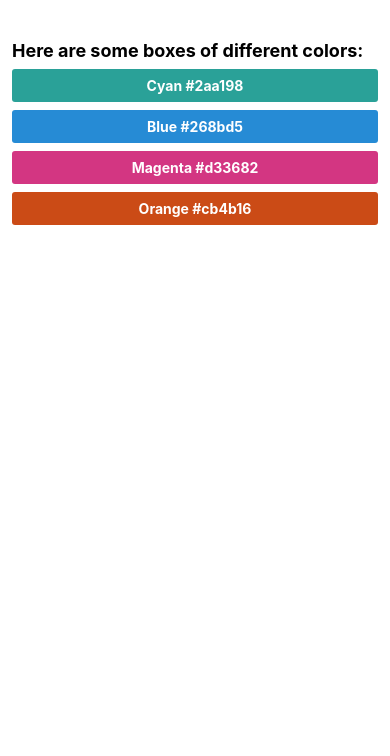
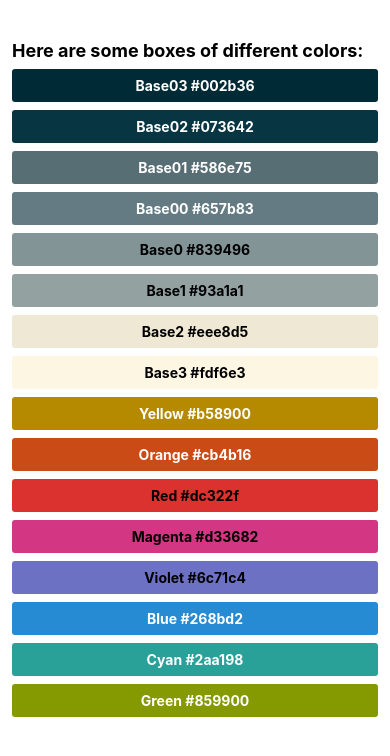
Before and after one commit to kamranayub/sample-react-native-workshop-expo-ts, a React Native app: screen / in a window 390 px wide. Shown: the top 756 px of the page. Built offline with nearby package versions, Linux system fonts and the light colour scheme.

Commit message:
render color list

```diff
--- a/App.tsx
+++ b/App.tsx
@@ -1,7 +1,26 @@
 import React from 'react';
-import { StyleSheet, Text, View, SafeAreaView } from 'react-native';
+import { StyleSheet, Text, View, SafeAreaView, FlatList } from 'react-native';
 import { spacing } from './tokens';
 import ColorBox from './components/ColorBox';
+
+const COLORS = [
+  { colorName: 'Base03', hexCode: '#002b36' },
+  { colorName: 'Base02', hexCode: '#073642' },
+  { colorName: 'Base01', hexCode: '#586e75' },
+  { colorName: 'Base00', hexCode: '#657b83' },
+  { colorName: 'Base0', hexCode: '#839496' },
+  { colorName: 'Base1', hexCode: '#93a1a1' },
+  { colorName: 'Base2', hexCode: '#eee8d5' },
+  { colorName: 'Base3', hexCode: '#fdf6e3' },
+  { colorName: 'Yellow', hexCode: '#b58900' },
+  { colorName: 'Orange', hexCode: '#cb4b16' },
+  { colorName: 'Red', hexCode: '#dc322f' },
+  { colorName: 'Magenta', hexCode: '#d33682' },
+  { colorName: 'Violet', hexCode: '#6c71c4' },
+  { colorName: 'Blue', hexCode: '#268bd2' },
+  { colorName: 'Cyan', hexCode: '#2aa198' },
+  { colorName: 'Green', hexCode: '#859900' },
+];
 
 const App = () => {
   return (
@@ -10,13 +29,10 @@ const App = () => {
         <Text style={styles.heading}>
           Here are some boxes of different colors:
         </Text>
-        <ColorBox hexCode={styles.cyan.backgroundColor} colorName="Cyan" />
-        <ColorBox hexCode={styles.blue.backgroundColor} colorName="Blue" />
-        <ColorBox
-          hexCode={styles.magenta.backgroundColor}
-          colorName="Magenta"
+        <FlatList
+          data={COLORS}
+          renderItem={color => <ColorBox {...color.item} />}
         />
-        <ColorBox hexCode={styles.orange.backgroundColor} colorName="Orange" />
       </View>
     </SafeAreaView>
   );
@@ -28,10 +44,6 @@ const styles = StyleSheet.create({
     marginBottom: spacing.x2,
     fontSize: 18,
   },
-  cyan: { backgroundColor: '#2aa198' },
-  blue: { backgroundColor: '#268bd5' },
-  magenta: { backgroundColor: '#d33682' },
-  orange: { backgroundColor: '#cb4b16' },
   safeArea: {
     flex: 1,
   },
--- /dev/null
+++ b/color.ts
@@ -0,0 +1,359 @@
+export class Color {
+  /**
+   * Red channel
+   */
+  public r: number;
+  /**
+   * Green channel
+   */
+  public g: number;
+  /**
+   * Blue channel
+   */
+  public b: number;
+  /**
+   * Alpha channel (between 0 and 1)
+   */
+  public a: number;
+
+  /**
+   * Hue
+   */
+  public h: number;
+  /**
+   * Saturation
+   */
+  public s: number;
+  /**
+   * Lightness
+   */
+  public l: number;
+
+  /**
+   * Creates a new instance of Color from an r, g, b, a
+   *
+   * @param r  The red component of color (0-255)
+   * @param g  The green component of color (0-255)
+   * @param b  The blue component of color (0-255)
+   * @param a  The alpha component of color (0-1.0)
+   */
+  constructor(r: number, g: number, b: number, a?: number) {
+    this.r = r;
+    this.g = g;
+    this.b = b;
+    this.a = a != null ? a : 1;
+  }
+
+  public lightness() {
+    return HSLColor.fromRGBA(this.r, this.g, this.b, this.a).l;
+  }
+
+  /**
+   * Creates a new instance of Color from an r, g, b, a
+   *
+   * @param r  The red component of color (0-255)
+   * @param g  The green component of color (0-255)
+   * @param b  The blue component of color (0-255)
+   * @param a  The alpha component of color (0-1.0)
+   */
+  public static fromRGB(r: number, g: number, b: number, a?: number): Color {
+    return new Color(r, g, b, a);
+  }
+
+  /**
+   * Creates a new instance of Color from a hex string
+   *
+   * @param hex  CSS color string of the form #ffffff, the alpha component is optional
+   */
+  public static fromHex(hex: string): Color {
+    const hexRegEx: RegExp = /^#?([0-9a-f]{2})([0-9a-f]{2})([0-9a-f]{2})([0-9a-f]{2})?$/i;
+    let match = null;
+    if ((match = hex.match(hexRegEx))) {
+      const r = parseInt(match[1], 16);
+      const g = parseInt(match[2], 16);
+      const b = parseInt(match[3], 16);
+      let a = 1;
+      if (match[4]) {
+        a = parseInt(match[4], 16) / 255;
+      }
+      return new Color(r, g, b, a);
+    } else {
+      throw new Error('Invalid hex string: ' + hex);
+    }
+  }
+
+  /**
+   * Creates a new instance of Color from hsla values
+   *
+   * @param h  Hue is represented [0-1]
+   * @param s  Saturation is represented [0-1]
+   * @param l  Luminance is represented [0-1]
+   * @param a  Alpha is represented [0-1]
+   */
+  public static fromHSL(
+    h: number,
+    s: number,
+    l: number,
+    a: number = 1.0,
+  ): Color {
+    const temp = new HSLColor(h, s, l, a);
+    return temp.toRGBA();
+  }
+
+  /**
+   * Lightens the current color by a specified amount
+   *
+   * @param factor  The amount to lighten by [0-1]
+   */
+  public lighten(factor: number = 0.1): Color {
+    const temp = HSLColor.fromRGBA(this.r, this.g, this.b, this.a);
+    temp.l += (1 - temp.l) * factor;
+    return temp.toRGBA();
+  }
+
+  /**
+   * Darkens the current color by a specified amount
+   *
+   * @param factor  The amount to darken by [0-1]
+   */
+  public darken(factor: number = 0.1): Color {
+    const temp = HSLColor.fromRGBA(this.r, this.g, this.b, this.a);
+    temp.l -= temp.l * factor;
+    return temp.toRGBA();
+  }
+
+  /**
+   * Saturates the current color by a specified amount
+   *
+   * @param factor  The amount to saturate by [0-1]
+   */
+  public saturate(factor: number = 0.1): Color {
+    const temp = HSLColor.fromRGBA(this.r, this.g, this.b, this.a);
+    temp.s += temp.s * factor;
+    return temp.toRGBA();
+  }
+
+  /**
+   * Desaturates the current color by a specified amount
+   *
+   * @param factor  The amount to desaturate by [0-1]
+   */
+  public desaturate(factor: number = 0.1): Color {
+    const temp = HSLColor.fromRGBA(this.r, this.g, this.b, this.a);
+    temp.s -= temp.s * factor;
+    return temp.toRGBA();
+  }
+
+  /**
+   * Multiplies a color by another, results in a darker color
+   *
+   * @param color  The other color
+   */
+  public multiply(color: Color): Color {
+    const newR = (((color.r / 255) * this.r) / 255) * 255;
+    const newG = (((color.g / 255) * this.g) / 255) * 255;
+    const newB = (((color.b / 255) * this.b) / 255) * 255;
+    const newA = color.a * this.a;
+    return new Color(newR, newG, newB, newA);
+  }
+
+  /**
+   * Screens a color by another, results in a lighter color
+   *
+   * @param color  The other color
+   */
+  public screen(color: Color): Color {
+    const color1 = color.invert();
+    const color2 = color.invert();
+    return color1.multiply(color2).invert();
+  }
+
+  /**
+   * Inverts the current color
+   */
+  public invert(): Color {
+    return new Color(255 - this.r, 255 - this.g, 255 - this.b, 1.0 - this.a);
+  }
+
+  /**
+   * Averages the current color with another
+   *
+   * @param color  The other color
+   */
+  public average(color: Color): Color {
+    const newR = (color.r + this.r) / 2;
+    const newG = (color.g + this.g) / 2;
+    const newB = (color.b + this.b) / 2;
+    const newA = (color.a + this.a) / 2;
+    return new Color(newR, newG, newB, newA);
+  }
+
+  /**
+   * Returns a CSS string representation of a color.
+   *
+   * @param format Color representation, accepts: rgb, hsl, or hex
+   */
+  public toString(format: 'rgb' | 'hsl' | 'hex' = 'rgb') {
+    switch (format) {
+      case 'rgb':
+        return this.toRGBA();
+      case 'hsl':
+        return this.toHSLA();
+      case 'hex':
+        return this.toHex();
+      default:
+        throw new Error('Invalid Color format');
+    }
+  }
+
+  /**
+   * Returns Hex Value of a color component
+   * @param c color component
+   * @see https://stackoverflow.com/questions/5623838/rgb-to-hex-and-hex-to-rgb
+   */
+  private _componentToHex(c: number) {
+    const hex = c.toString(16);
+    return hex.length === 1 ? '0' + hex : hex;
+  }
+
+  /**
+   * Return Hex representation of a color.
+   */
+  public toHex() {
+    return (
+      '#' +
+      this._componentToHex(this.r) +
+      this._componentToHex(this.g) +
+      this._componentToHex(this.b)
+    );
+  }
+
+  /**
+   * Return RGBA representation of a color.
+   */
+  public toRGBA() {
+    const result =
+      String(this.r.toFixed(0)) +
+      ', ' +
+      String(this.g.toFixed(0)) +
+      ', ' +
+      String(this.b.toFixed(0));
+    if (this.a !== undefined || this.a !== null) {
+      return 'rgba(' + result + ', ' + String(this.a) + ')';
+    }
+    return 'rgb(' + result + ')';
+  }
+
+  /**
+   * Return HSLA representation of a color.
+   */
+  public toHSLA() {
+    return HSLColor.fromRGBA(this.r, this.g, this.b, this.a).toString();
+  }
+
+  /**
+   * Returns a CSS string representation of a color.
+   */
+  public fillStyle() {
+    return this.toString();
+  }
+
+  /**
+   * Returns a clone of the current color.
+   */
+  public clone(): Color {
+    return new Color(this.r, this.g, this.b, this.a);
+  }
+}
+
+/**
+ * Internal HSL Color representation
+ *
+ * http://en.wikipedia.org/wiki/HSL_and_HSV
+ * http://axonflux.com/handy-rgb-to-hsl-and-rgb-to-hsv-color-model-c
+ */
+class HSLColor {
+  constructor(
+    public h: number,
+    public s: number,
+    public l: number,
+    public a: number,
+  ) {}
+
+  public static hue2rgb(p: number, q: number, t: number): number {
+    if (t < 0) {
+      t += 1;
+    }
+    if (t > 1) {
+      t -= 1;
+    }
+    if (t < 1 / 6) {
+      return p + (q - p) * 6 * t;
+    }
+    if (t < 1 / 2) {
+      return q;
+    }
+    if (t < 2 / 3) {
+      return p + (q - p) * (2 / 3 - t) * 6;
+    }
+    return p;
+  }
+
+  public static fromRGBA(r: number, g: number, b: number, a: number): HSLColor {
+    r /= 255;
+    g /= 255;
+    b /= 255;
+    const max = Math.max(r, g, b),
+      min = Math.min(r, g, b);
+    let h, s;
+    const l = (max + min) / 2;
+
+    if (max === min) {
+      h = s = 0; // achromatic
+    } else {
+      const d = max - min;
+      s = l > 0.5 ? d / (2 - max - min) : d / (max + min);
+      switch (max) {
+        case r:
+          h = (g - b) / d + (g < b ? 6 : 0);
+          break;
+        case g:
+          h = (b - r) / d + 2;
+          break;
+        case b:
+          h = (r - g) / d + 4;
+          break;
+      }
+      h /= 6;
+    }
+
+    return new HSLColor(h, s, l, a);
+  }
+
+  public toRGBA(): Color {
+    let r: number, g: number, b: number;
+
+    if (this.s === 0) {
+      r = g = b = this.l; // achromatic
+    } else {
+      const q =
+        this.l < 0.5
+          ? this.l * (1 + this.s)
+          : this.l + this.s - this.l * this.s;
+      const p = 2 * this.l - q;
+      r = HSLColor.hue2rgb(p, q, this.h + 1 / 3);
+      g = HSLColor.hue2rgb(p, q, this.h);
+      b = HSLColor.hue2rgb(p, q, this.h - 1 / 3);
+    }
+
+    return new Color(r * 255, g * 255, b * 255, this.a);
+  }
+
+  public toString(): string {
+    const h = this.h.toFixed(0),
+      s = this.s.toFixed(0),
+      l = this.l.toFixed(0),
+      a = this.a.toFixed(0);
+    return `hsla(${h}, ${s}, ${l}, ${a})`;
+  }
+}
--- a/components/ColorBox.tsx
+++ b/components/ColorBox.tsx
@@ -1,18 +1,27 @@
 import React from 'react';
 import { StyleSheet, Text } from 'react-native';
 import { spacing } from '../tokens';
+import { Color } from '../color';
 
 interface ColorBoxProps {
   hexCode: string;
   colorName: string;
 }
+
 const ColorBox: React.FC<ColorBoxProps> = props => {
   const boxColor = {
     backgroundColor: props.hexCode,
   };
+  const lightness = Color.fromHex(props.hexCode).lightness();
 
   return (
-    <Text style={[styles.box, boxColor]}>
+    <Text
+      style={[
+        styles.box,
+        boxColor,
+        lightness > 0.5 ? styles.darkText : styles.lightText,
+      ]}
+    >
       {props.colorName} {props.hexCode}
     </Text>
   );
@@ -26,9 +35,14 @@ const styles = StyleSheet.create({
     marginBottom: spacing.x2,
     alignItems: 'center',
     justifyContent: 'center',
-    color: 'white',
     textAlign: 'center',
     fontWeight: 'bold',
     borderRadius: 3,
   },
+  darkText: {
+    color: 'black',
+  },
+  lightText: {
+    color: 'white',
+  },
 });
```
